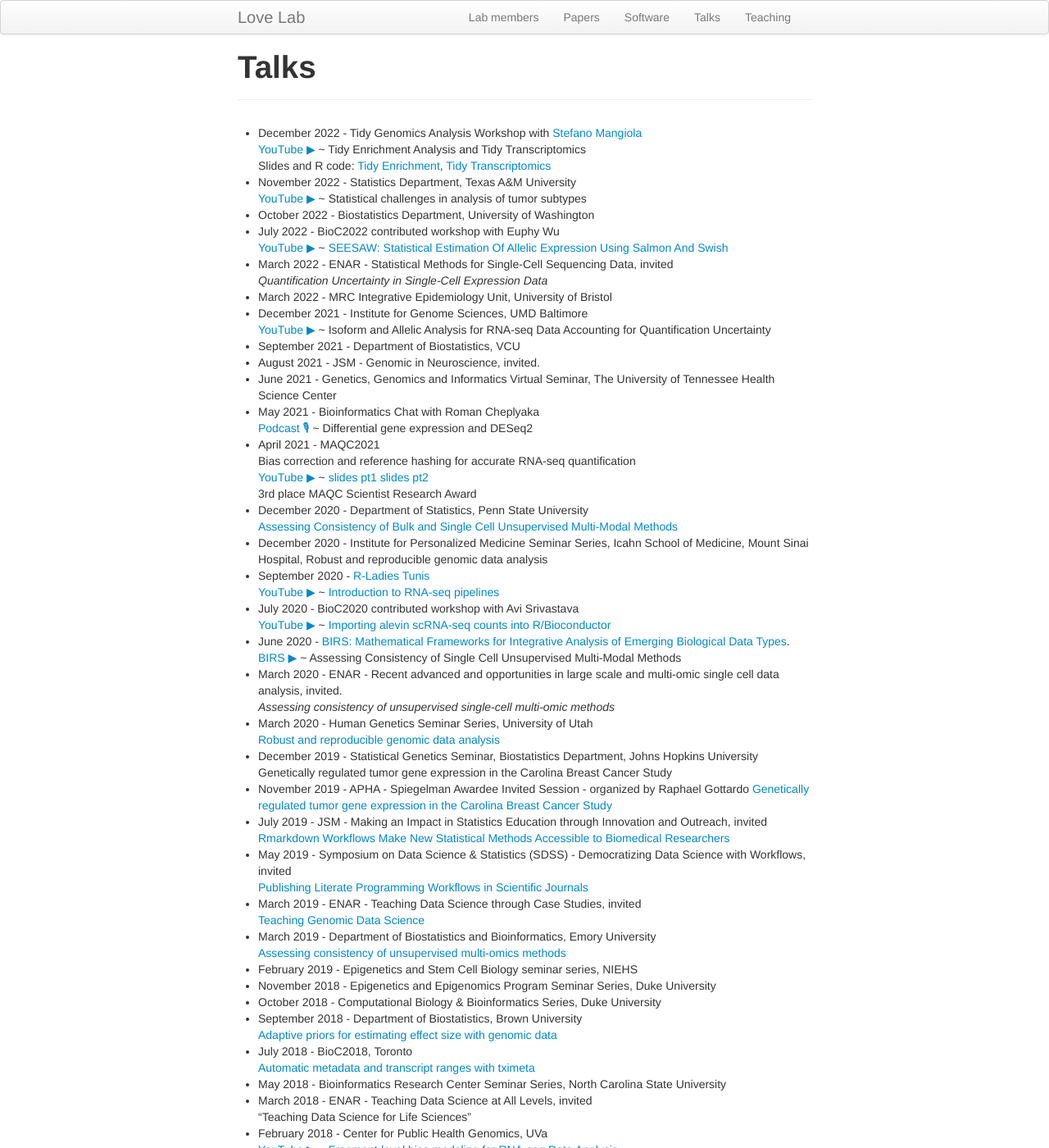
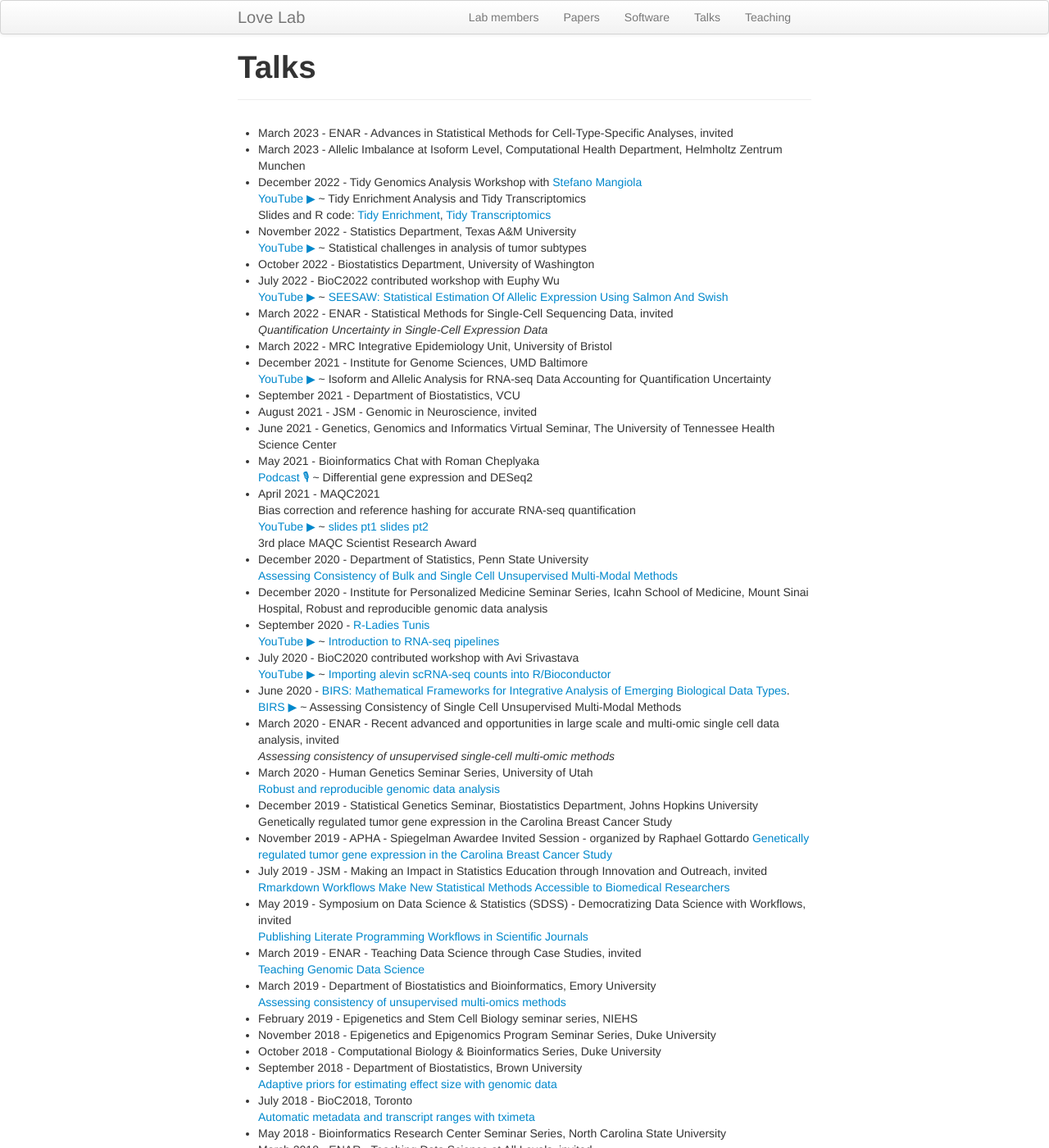
Before and after one commit to mikelove/mikelove.github.io, a Jekyll site: the page built from pages/talks.md, in a window 1280 px wide and 1400 px high. Shown: the whole window at 82% size. Built offline with Jekyll 4.4.1, drawn with Linux system fonts in a browser that asks for light colours.

Commit message:
add talks

```diff
--- a/pages/talks.md
+++ b/pages/talks.md
@@ -3,6 +3,10 @@ layout: page
 title: "Talks"
 ---
 
+* March 2023 - ENAR - Advances in Statistical Methods for
+  Cell-Type-Specific Analyses, invited
+* March 2023 - Allelic Imbalance at Isoform Level, Computational
+  Health Department, Helmholtz Zentrum Munchen
 * December 2022 - Tidy Genomics Analysis Workshop with [Stefano Mangiola](https://github.com/stemangiola) <br/>
   [YouTube ▶](https://www.youtube.com/watch?v=nXxTGoBJYHM) ~ Tidy
   Enrichment Analysis and Tidy Transcriptomics <br/>
@@ -22,7 +26,7 @@ title: "Talks"
   [YouTube ▶](https://www.youtube.com/watch?v=83na2F_9E7c) ~
   Isoform and Allelic Analysis for RNA-seq Data Accounting for Quantification Uncertainty
 * September 2021 - Department of Biostatistics, VCU
-* August 2021 - JSM - Genomic in Neuroscience, invited.
+* August 2021 - JSM - Genomic in Neuroscience, invited
 * June 2021 - Genetics, Genomics and Informatics Virtual Seminar, The University of Tennessee Health Science Center
 * May 2021 - Bioinformatics Chat with Roman Cheplyaka <br/>
   [Podcast 🎙 ](https://bioinformatics.chat/deseq2) ~ Differential gene expression and DESeq2
@@ -44,7 +48,7 @@ title: "Talks"
   [BIRS ▶](https://www.birs.ca/events/2020/5-day-workshops/20w5197/videos/watch/202006180730-Love.html) ~
   Assessing Consistency of Single Cell Unsupervised Multi-Modal Methods
 * March 2020 - ENAR - Recent advanced and opportunities in large
-  scale and multi-omic single cell data analysis, invited. <br>
+  scale and multi-omic single cell data analysis, invited <br>
   *Assessing consistency of unsupervised single-cell multi-omic methods*
 * March 2020 - Human Genetics Seminar Series, University of Utah <br>
   [Robust and reproducible genomic data analysis](https://bit.ly/love-rna-methods)
```
